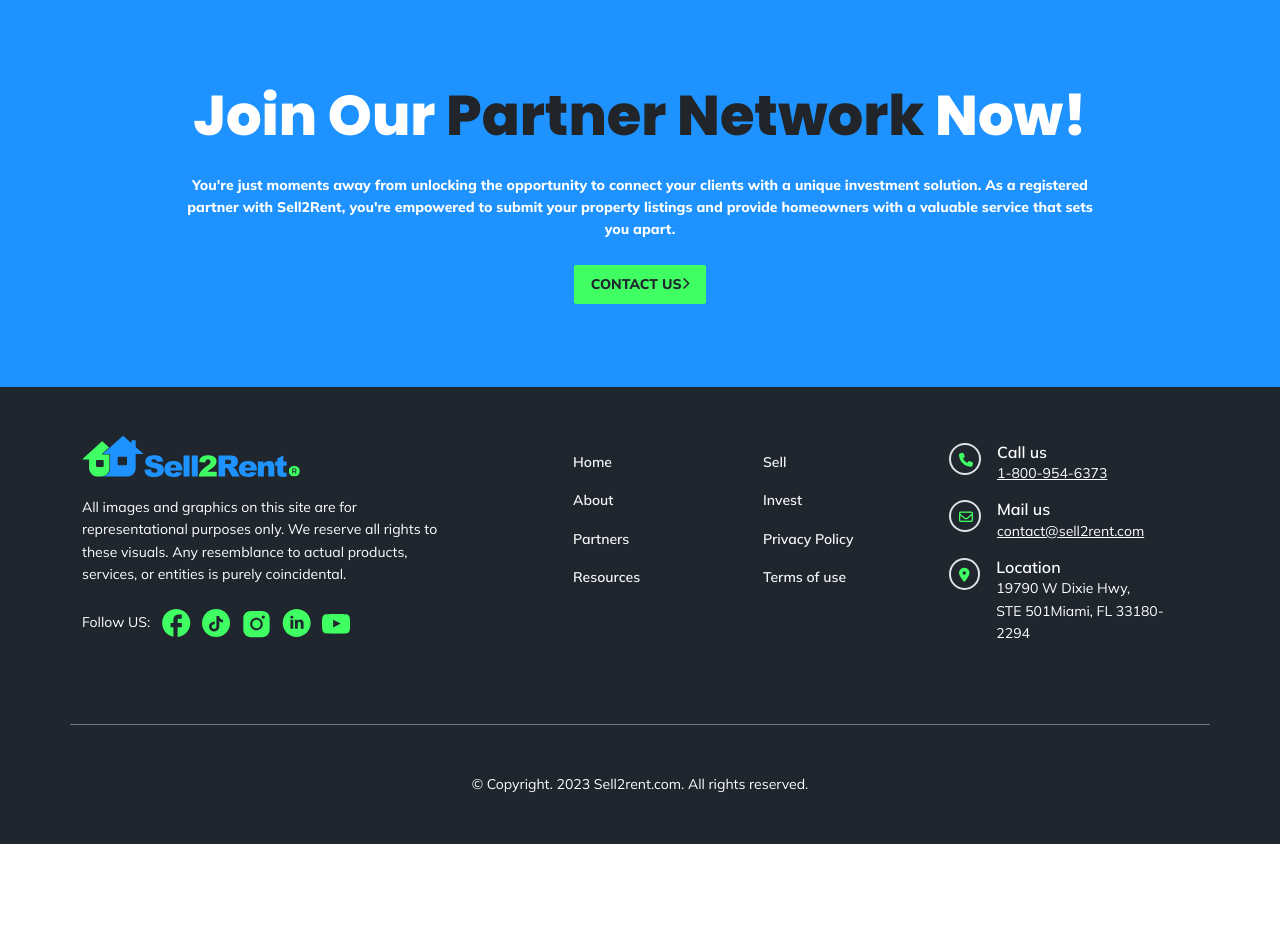
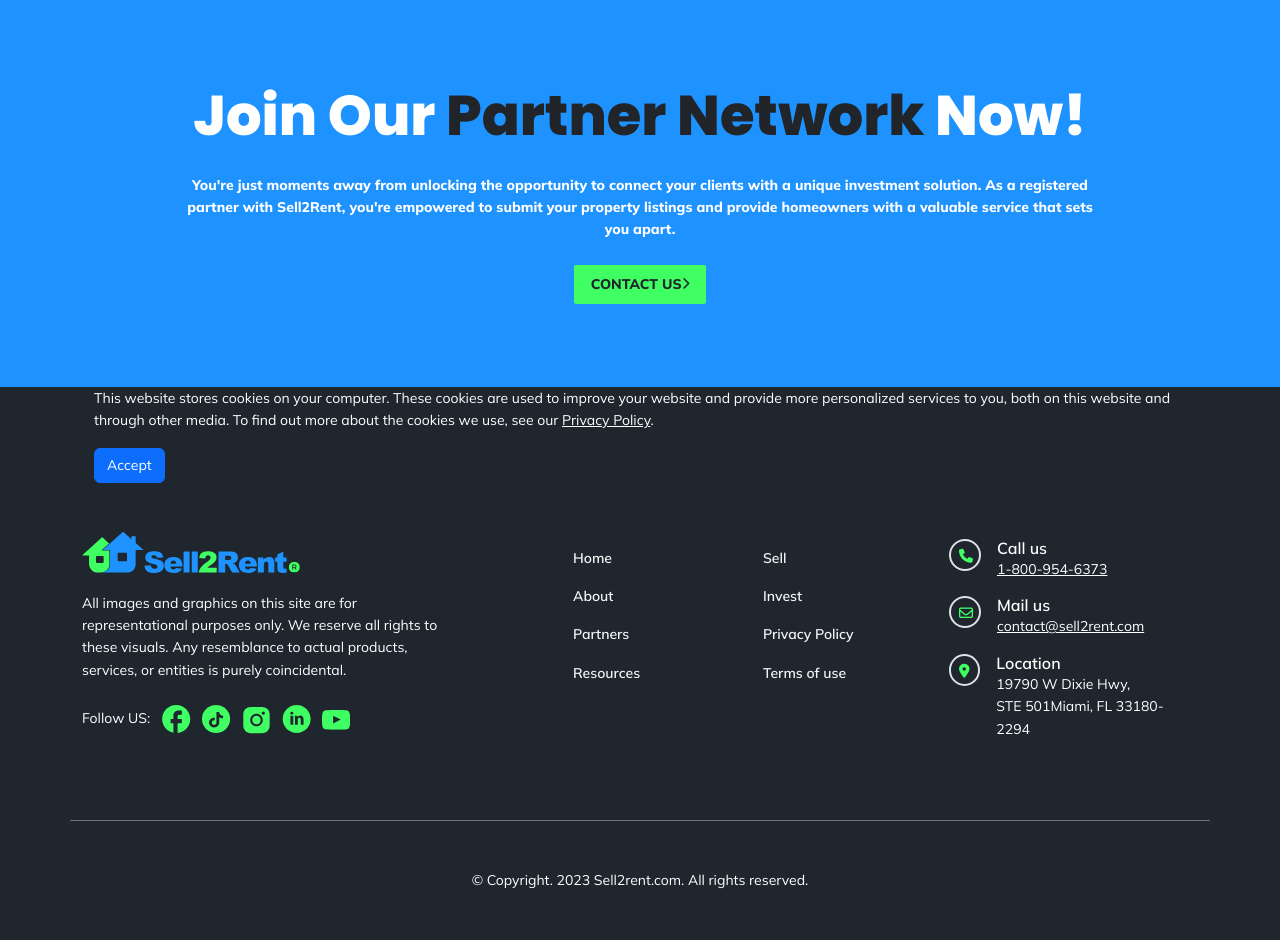
Before and after one commit to rafaelCastilloUX/websitev4S2R, a PHP site: page /about.php in a window 1280 px wide. Shown: the part 4718-5658 px from the top of the page. Before the commit the page ends 5562 px from the top, so only its background shows below. Run offline with PHP 8.4, Linux system fonts and the light colour scheme; some libraries are stand-ins or nearby versions.

Commit message:
Adding cookie script

```diff
--- a/index.php
+++ b/index.php
@@ -1,7 +1,7 @@
 <?php include('templates/header.php'); ?>
     <main>
-        <!--hero-->
-        <section class="Hero bg-navy hero-home pb-5" >
+      <!--hero-->
+      <section class="Hero bg-navy hero-home pb-5" >
             <div class="container-fluid overflow-hidden ">
               <div class="row " data-aos="fade-in" data-aos-anchor-placement="top" data-aos-delay="300">
                 <div class="col-12  align-self-lg-end pt-5 px-lg-5 align-items-end">
@@ -63,7 +63,6 @@
                 <div>
                   <h4 class="fw-bold">Property <br> Check</h4>
                   <p class="mb-0">Single-family homes, townhouses, or Condos under $1MM, built after 1900, with lots under 1 acre.</p>
-
                 </div>
               </div><!--/.col-->
               <div class="col d-flex align-items-center"  data-aos="fade-in" data-aos-delay="300">
--- /dev/null
+++ b/resources/cookie.js
@@ -0,0 +1,7 @@
+if (document.cookie != "cookies-accepted=true") {
+    document.getElementById("cookie-banner").style.display = "block";
+}
+document.getElementById("accept-cookies").addEventListener("click", function () {
+    document.cookie = "cookies-accepted=true; expires=Fri, 31 Dec 9999 23:59:59 GMT";
+    document.getElementById("cookie-banner").style.display = "none";
+});
--- a/robots.txt
+++ b/robots.txt
@@ -1,6 +1,6 @@
 User-agent: *
-Disallow: /content/
-Disallow: /js/
+Disallow: /resources/
+Disallow: /img/
 Disallow: /css/
-Disallow: /fonts/
+Disallow: /templates/
 Disallow: /404.html
--- /dev/null
+++ b/templates/cookie-banner.php
@@ -0,0 +1,12 @@
+<div id="cookie-banner">
+    <div class="container">
+    <p class=" text-white">This website stores cookies on your computer. These cookies are used to improve your website and provide more
+        personalized services to you, both on this website and through other media. To find out more about the cookies
+        we use, see our <a class="text-white" href="/privacy_policy.html">Privacy Policy</a>.
+    </p>
+    <button class="btn btn-primary" id="accept-cookies">Accept</button>
+    </div>
+</div>
+ <!-- Cookie !-->
+ <script src="resources/cookie.js"></script>
+  <!-- End Cookie !-->
--- a/templates/footer.php
+++ b/templates/footer.php
@@ -1,5 +1,6 @@
 <section class="bg-navy text-white">
       <div class="container">
+        <?php include('templates/cookie-banner.php'); ?>
         <footer class="row row-cols-1 row-cols-sm-2 row-cols-md-3 py-5 text-center text-md-start">
           <div class="col col-lg-4  mb-3">
             <a href="index.html" class="d-inline-block mb-3 text-decoration-none text-center mb-3">
--- a/templates/header.php
+++ b/templates/header.php
@@ -18,7 +18,6 @@
   <!-- Google Tag Manager -->
   <script>(function(w,d,s,l,i){w[l]=w[l]||[];w[l].push({'gtm.start':new Date().getTime(),event:'gtm.js'});var f=d.getElementsByTagName(s)[0],j=d.createElement(s),dl=l!='dataLayer'?'&l='+l:'';j.async=true;j.src='https://www.googletagmanager.com/gtm.js?id='+i+dl;f.parentNode.insertBefore(j,f);})(window,document,'script','dataLayer','GTM-NQWHB9M');</script>
   <!-- End Google Tag Manager -->
-
 
 <!-- Batchdata -->
 <link rel="stylesheet" href="css/batchdata.min.css">
```
